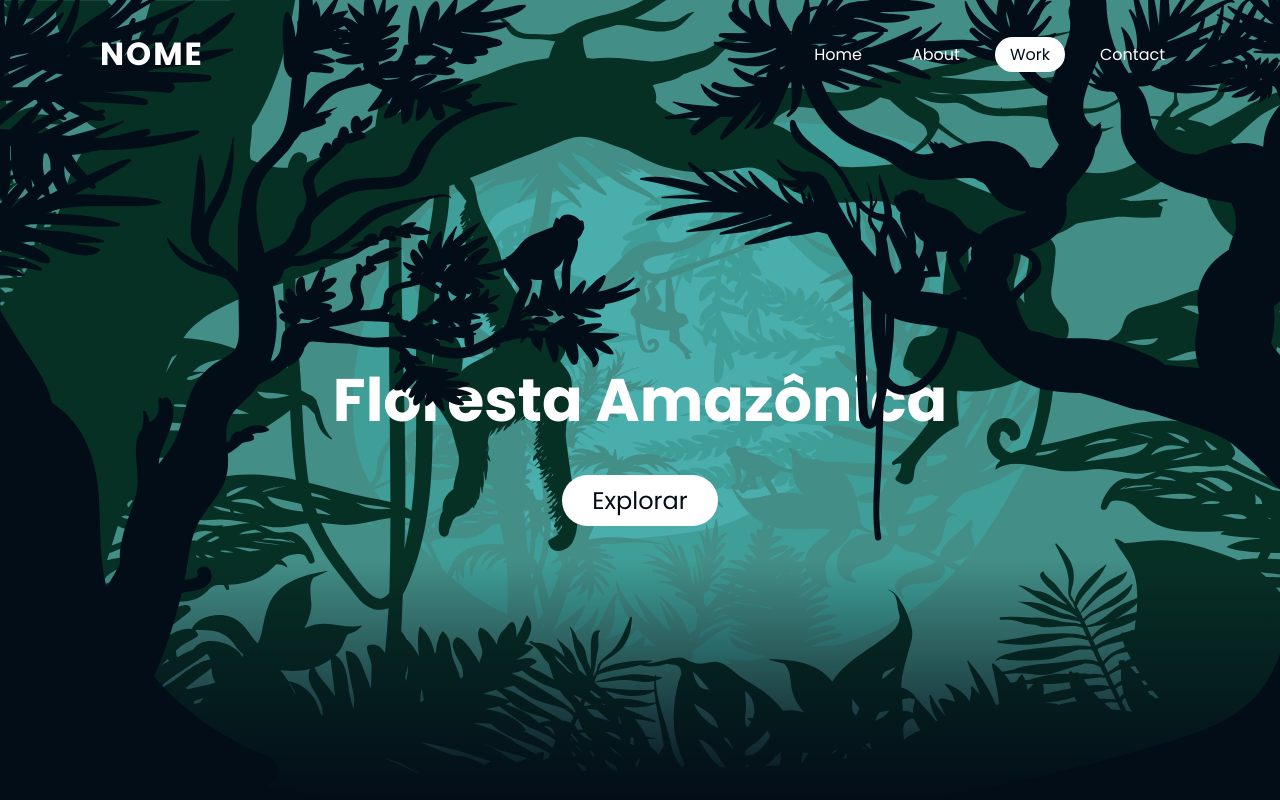
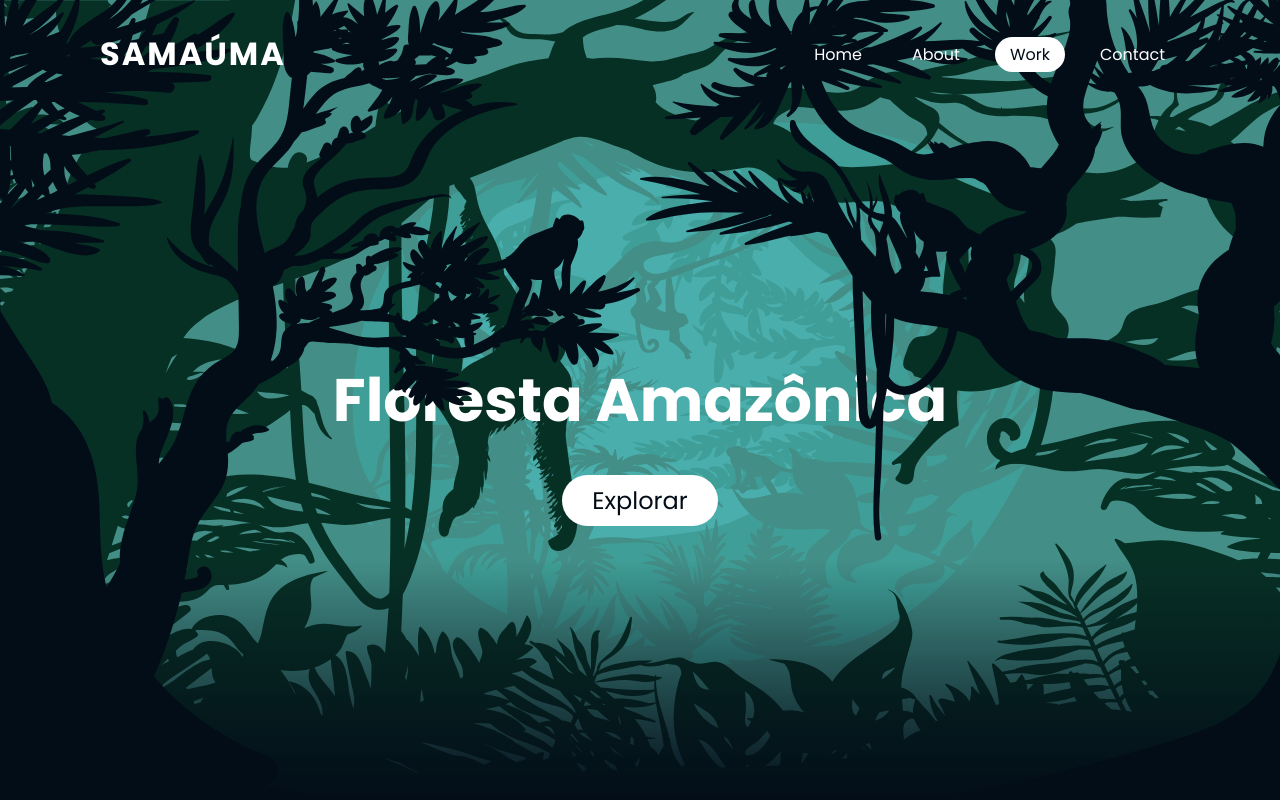
Before and after one commit to gubuzois/samauma, a plain HTML site: page work.html in a window 1280 px wide. Shown: the top 800 px of the page. Drawn offline with Linux system fonts and the light colour scheme.

Commit message:
Update work.html

```diff
--- a/work.html
+++ b/work.html
@@ -11,7 +11,7 @@
 
 <body>
     <header>
-        <a href="index.html" class="logo">nome</a>
+        <a href="index.html" class="logo">samaúma</a>
         <ul>
             <li><a href="index.html">Home</a></li>
             <li><a href="about.html">About</a></li>
```
